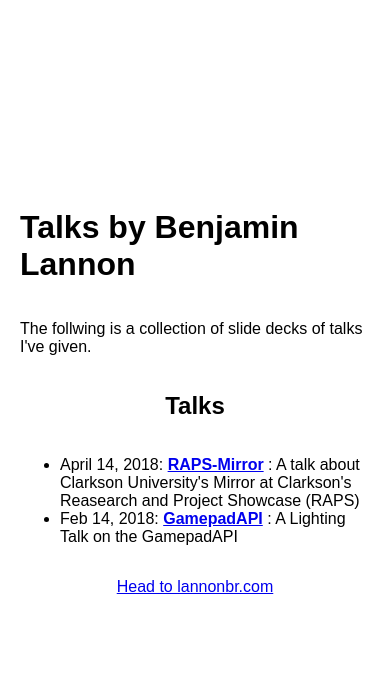
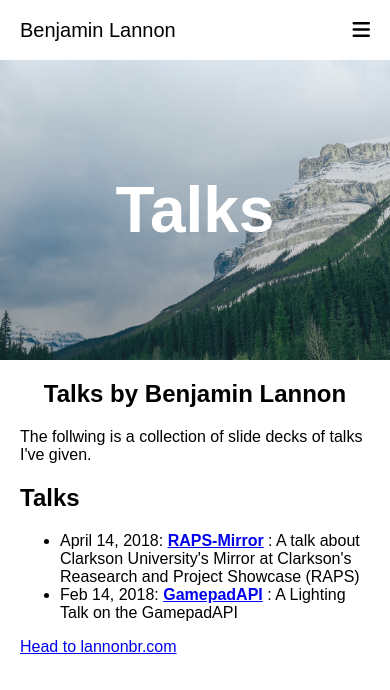
Before and after one commit to lannonbr/Presentations, a plain HTML site: page index.html in a window 390 px wide. Drawn offline with Linux system fonts and the light colour scheme.

Commit message:
Update Site to look like portfolio

```diff
--- /dev/null
+++ b/css/main.css
@@ -0,0 +1,177 @@
+body {
+  margin: 0;
+  padding: 0;
+  font-family: sans-serif;
+}
+
+@keyframes slide-in {
+  0% {
+    opacity: 0;
+    transform: translateY(-60px);
+  }
+  50% {
+    opacity: 1;
+  }
+  100% {
+    transform: translateY(0px);
+  }
+}
+
+@keyframes slide-out {
+  0% {
+    opacity: 1;
+    transform: translateY(0px);
+  }
+  50% {
+    opacity: 0;
+  }
+  100% {
+    transform: translateY(-60px);
+  }
+}
+
+header {
+  height: 60px;
+  position: relative;
+  width: 100%;
+  z-index: 4;
+  box-sizing: border-box;
+}
+
+header .container {
+  display: flex;
+  align-items: center;
+  max-width: 1024px;
+  margin: auto;
+  height: 100%;
+}
+
+@media (max-width: 1024px) {
+  header {
+    padding: 0 20px;
+  }
+}
+
+.non-nav {
+  flex-grow: 1;
+  font-size: 20px;
+  display: flex;
+  align-items: center;
+  background: white;
+  height: 100%;
+  z-index: 3;
+}
+
+.non-nav .title {
+  flex-grow: 1;
+}
+
+.non-nav i {
+  display: none;
+}
+
+nav {
+  will-change: transform;
+}
+
+nav ul {
+  list-style-type: none;
+  margin: 0;
+  padding: 0;
+  display: flex;
+  justify-content: space-between;
+  width: 250px;
+}
+
+nav ul li a {
+  color: inherit;
+  text-decoration: none;
+}
+
+@media (max-width: 768px) {
+  header .container {
+    display: block;
+  }
+
+  .non-nav {
+    width: 100%;
+    height: 60px;
+    position: relative;
+    z-index: 5;
+  }
+
+  .non-nav i {
+    display: inline;
+  }
+
+  nav {
+    transform: translateY(-60px);
+    width: 100%;
+    position: relative;
+    z-index: 3;
+    height: 60px;
+    display: flex;
+    justify-content: center;
+    align-items: center;
+    background: white;
+    border-bottom-left-radius: 20px;
+    border-bottom-right-radius: 20px;
+  }
+
+  .nav-open {
+    animation: slide-in 300ms forwards;
+  }
+
+  .nav-close {
+    animation: slide-out 300ms;
+  }
+}
+
+#hero {
+  background: linear-gradient(rgba(40, 40, 40, 0), rgba(40, 40, 40, 0.4)),
+    url("../img/hero.jpg");
+  background-size: cover;
+  height: 400px;
+  display: flex;
+  justify-content: center;
+  align-items: center;
+}
+
+#hero h1 {
+  font-size: 4em;
+  margin: 0;
+  color: white;
+}
+
+@media (max-width: 768px) {
+  #hero {
+    height: 300px;
+  }
+}
+
+section.container {
+  max-width: 1024px;
+  margin: 0 auto;
+}
+
+@media (max-width: 1064px) {
+  section.container {
+    padding-left: 20px;
+    padding-right: 20px;
+  }
+}
+
+.center {
+  text-align: center;
+}
+
+/* .container {
+  display: flex;
+  flex-direction: column;
+  justify-content: center;
+  align-items: center;
+  min-height: 90vh;
+  max-width: 800px;
+  margin: auto;
+  padding: 20px;
+} */
--- a/index.html
+++ b/index.html
@@ -6,29 +6,39 @@
     <meta name="viewport" content="width=device-width, initial-scale=1.0">
     <meta http-equiv="X-UA-Compatible" content="ie=edge">
     <title>Talks By Benjamin Lannon</title>
-    <style>
-        body {
-            margin: 0;
-            padding: 0;
-            font-family: sans-serif;
-        }
-
-        .container {
-            display: flex;
-            flex-direction: column;
-            justify-content: center;
-            align-items: center;
-            min-height: 90vh;
-            max-width: 800px;
-            margin: auto;
-            padding: 20px;
-        }
-    </style>
+    <link rel="stylesheet" href="./css/main.css">
 </head>
 
 <body>
-    <div class="container">
-        <h1>Talks by Benjamin Lannon</h1>
+    <header>
+        <div class="container">
+            <div class="non-nav">
+                <div class="title">Benjamin Lannon</div>
+                <i class="fa fa-bars" id="menu-button"></i>
+            </div>
+            <nav>
+                <ul>
+                    <li>
+                        <a href="https://lannonbr.com/index.html">Home</a>
+                    </li>
+                    <li>
+                        <a href="https://lannonbr.com/index.html#work">Work</a>
+                    </li>
+                    <li>
+                        <a href="https://lannonbrtalks.netlify.com/">Talks</a>
+                    </li>
+                    <li>
+                        <a href="https://lannonbr.com/index.html#contact">Contact</a>
+                    </li>
+                </ul>
+            </nav>
+        </div>
+    </header>
+    <div id="hero">
+        <h1>Talks</h1>
+    </div>
+    <section class="container">
+        <h1 class="center">Talks by Benjamin Lannon</h1>
         <p>The follwing is a collection of slide decks of talks I've given.</p>
         <h2>Talks</h2>
         <ul>
@@ -45,8 +55,9 @@
         <p>
             <a href="https://lannonbr.com">Head to lannonbr.com</a>
         </p>
-    </div>
-
+    </section>
+    <script src="./js/main.js"></script>
+    <script src="https://use.fontawesome.com/a5e9de0506.js" defer=""></script>
 </body>
 
 </html>
--- /dev/null
+++ b/js/main.js
@@ -0,0 +1,17 @@
+window.onload = function() {
+  const menuButton = document.getElementById("menu-button");
+  const nav = document.getElementsByTagName("nav")[0];
+
+  menuButton.onclick = function() {
+    if (nav.className == "") {
+      nav.className = "nav-open";
+      menuButton.className = "fa fa-times";
+    } else {
+      nav.className = "nav-close";
+      menuButton.className = "fa fa-bars";
+      setTimeout(function() {
+        nav.className = "";
+      }, 300);
+    }
+  };
+};
```
Also changed, not shown: img/hero.jpg (added).
